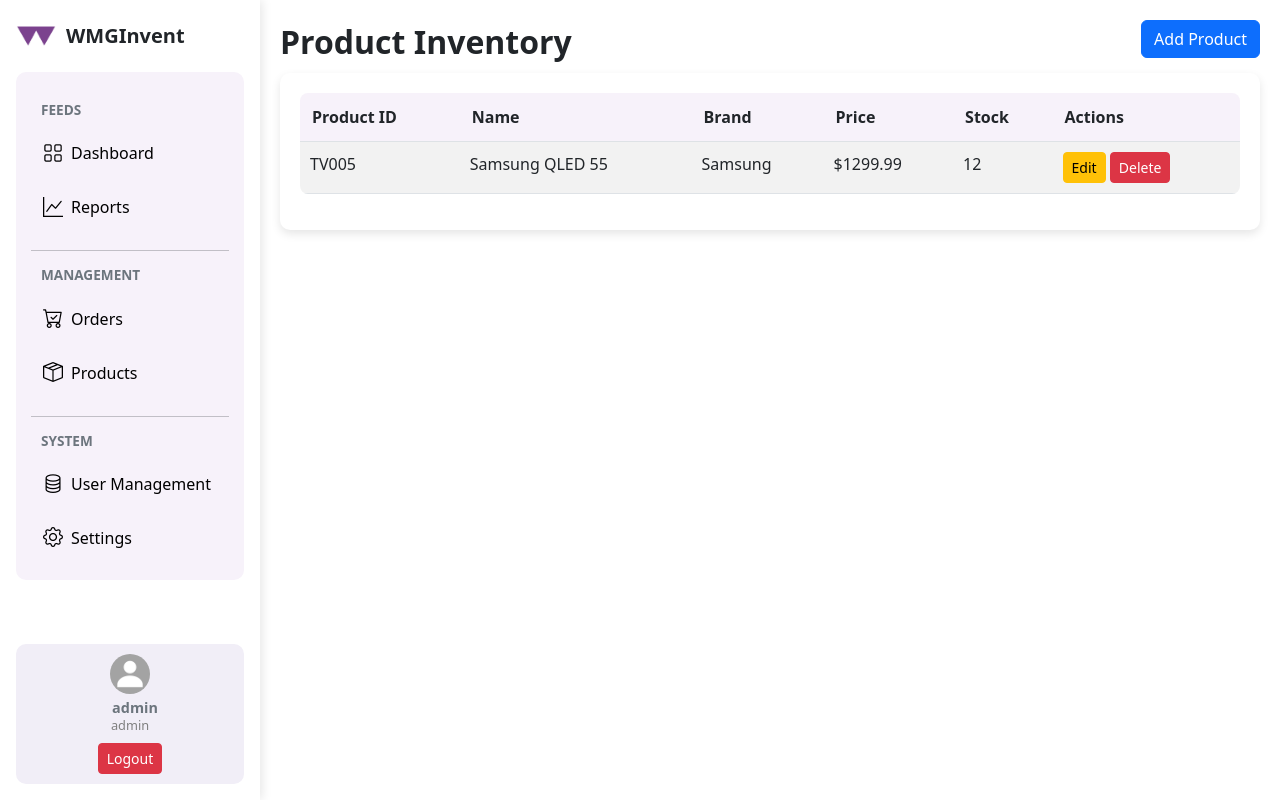
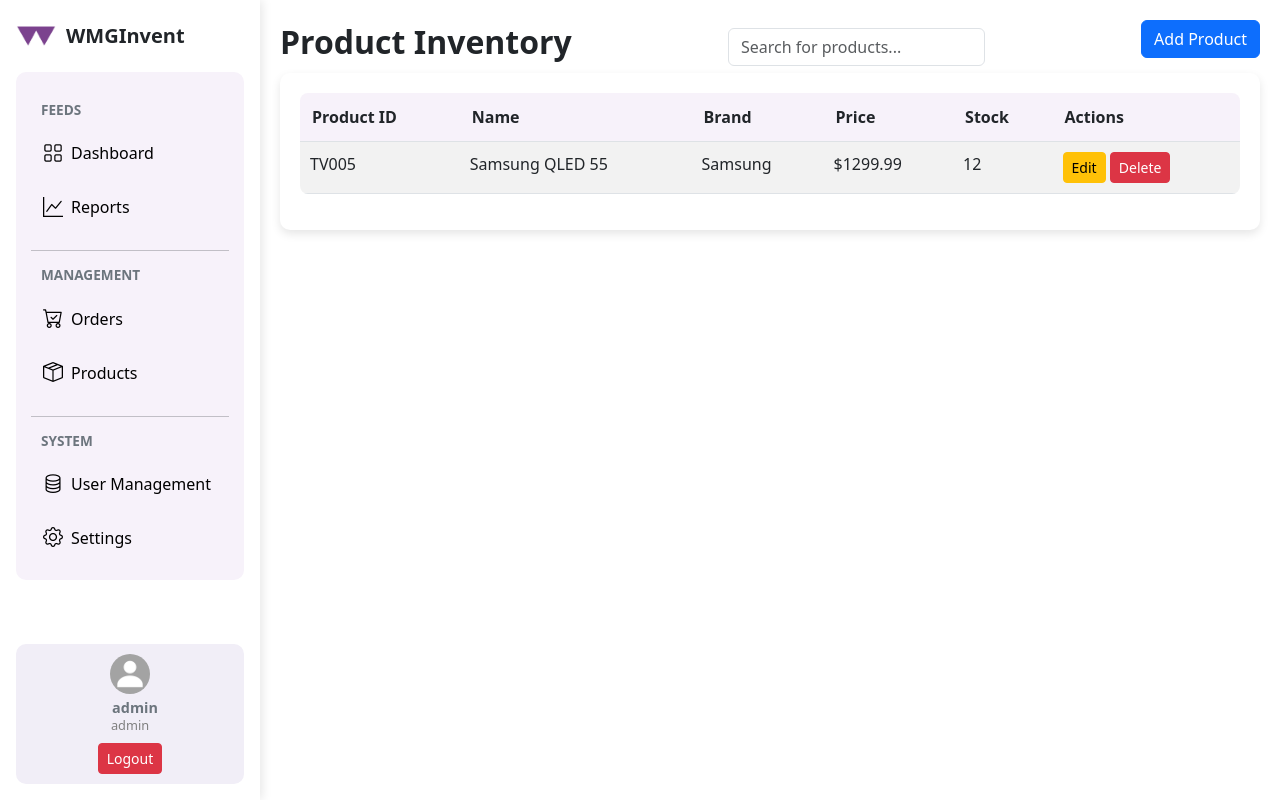
Before and after one commit to averageDolphin/wmginvent, a Flask app: page /products in a window 1280 px wide. Run offline with Flask 3, Linux system fonts and the light colour scheme; a user stored in the database is signed in; data that the repository does not hold is empty.

Commit message:
added product search

```diff
--- a/static/js/app.js
+++ b/static/js/app.js
@@ -36,6 +36,26 @@ document.addEventListener("DOMContentLoaded", function() {
         updateProduct();
     });
 });
+
+function searchProducts() {
+    let input = document.getElementById("searchBar").value.toLowerCase();
+    let table = document.getElementById("product-list");
+    let rows = table.getElementsByTagName("tr");
+
+    for (let i = 0; i < rows.length; i++) {
+        let cells = rows[i].getElementsByTagName("td");
+        let match = false;
+
+        for (let j = 0; j < cells.length; j++) {
+            if (cells[j].textContent.toLowerCase().includes(input)) {
+                match = true;
+                break;
+            }
+        }
+
+        rows[i].style.display = match ? "" : "none";
+    }
+}
 
 function fetchProducts() {
     fetch("/api/products")
@@ -85,7 +105,7 @@ function addProduct() {
         if (data.message) {
             fetchProducts();
             document.getElementById("add-product-form").reset();
-            document.querySelector("#addProductModal .btn-close").click(); // Close modal after submission
+            document.querySelector("#addProductModal .btn-close").click();
         } else {
             alert(data.error);
         }
--- a/templates/base.html
+++ b/templates/base.html
@@ -4,25 +4,16 @@
     <meta charset="UTF-8">
     <meta name="viewport" content="width=device-width, initial-scale=1.0">
     <title>WMGInvent</title>
-
     <link rel="icon" href="{{ url_for('static', filename='images/wmglogo.png') }}" type="image/x-icon">
 
-    <!-- Bootstrap CSS -->
     <link rel="stylesheet" href="https://cdn.jsdelivr.net/npm/bootstrap@5.3.0/dist/css/bootstrap.min.css">
-
-    <!-- Bootstrap Icons -->
     <link rel="stylesheet" href="https://cdn.jsdelivr.net/npm/bootstrap-icons/font/bootstrap-icons.css">
-
-    <!-- Custom CSS -->
     <link rel="stylesheet" href="{{ url_for('static', filename='css/styles.css') }}">
 
-    <!-- Bootstrap JS -->
     <script src="https://cdn.jsdelivr.net/npm/bootstrap@5.3.0/dist/js/bootstrap.bundle.min.js" defer></script>
+    <script src="https://cdn.jsdelivr.net/npm/chart.js"></script>
+    <script src="{{ url_for('static', filename='js/app.js') }}" defer></script>
 
-    <!-- Chart.js -->
-    <script src="https://cdn.jsdelivr.net/npm/chart.js"></script>
-
-    <script src="{{ url_for('static', filename='js/app.js') }}" defer></script>
 </head>
 <body>
     <div class="d-flex">
--- a/templates/product_list.html
+++ b/templates/product_list.html
@@ -4,6 +4,9 @@
 <div class="product-container">
     <div class="d-flex justify-content-between align-items-center">
         <h2 class="fw-bold">Product Inventory</h2>
+        <div class="search-bar">
+            <input type="text" id="searchBar" class="form-control" placeholder="Search for products..." onkeyup="searchProducts()">
+        </div>
         <div class="add-product-btn">
             <button class="btn btn-primary" data-bs-toggle="modal" data-bs-target="#addProductModal">Add Product</button>
         </div>
```
